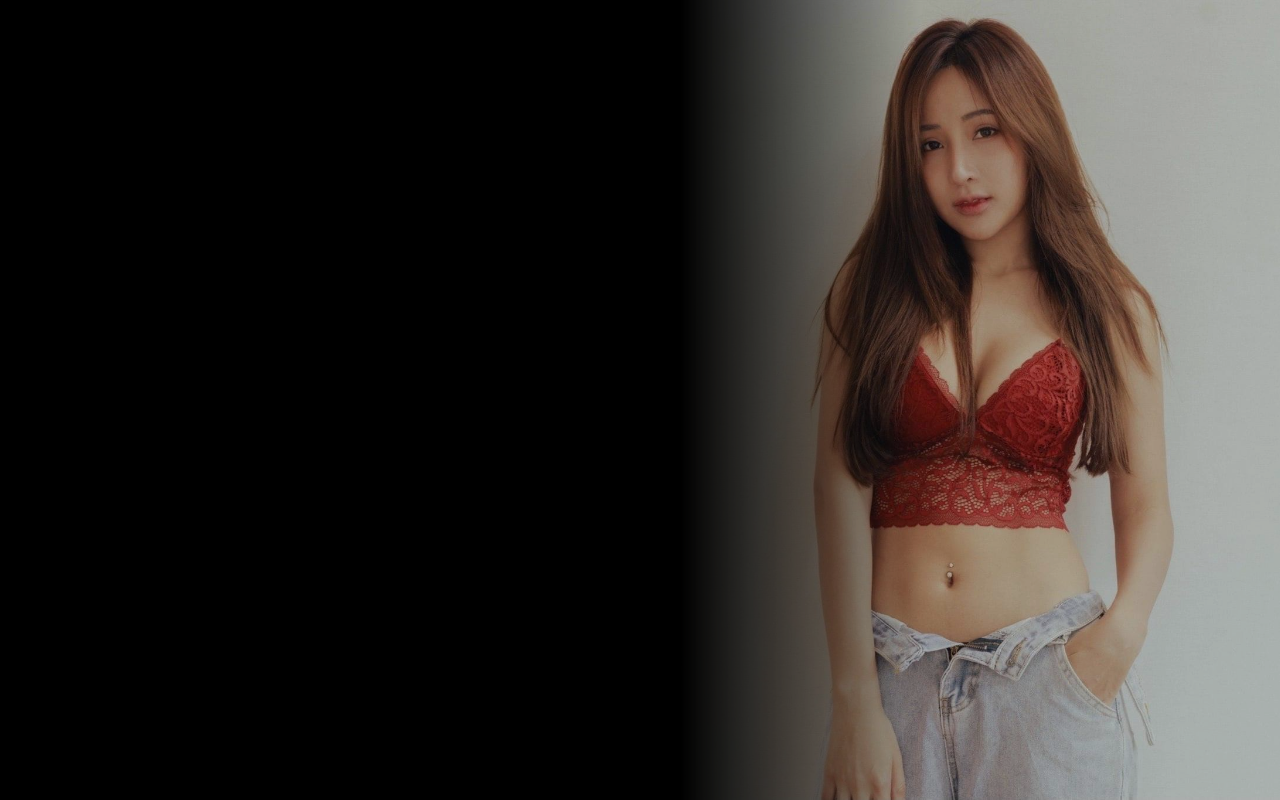
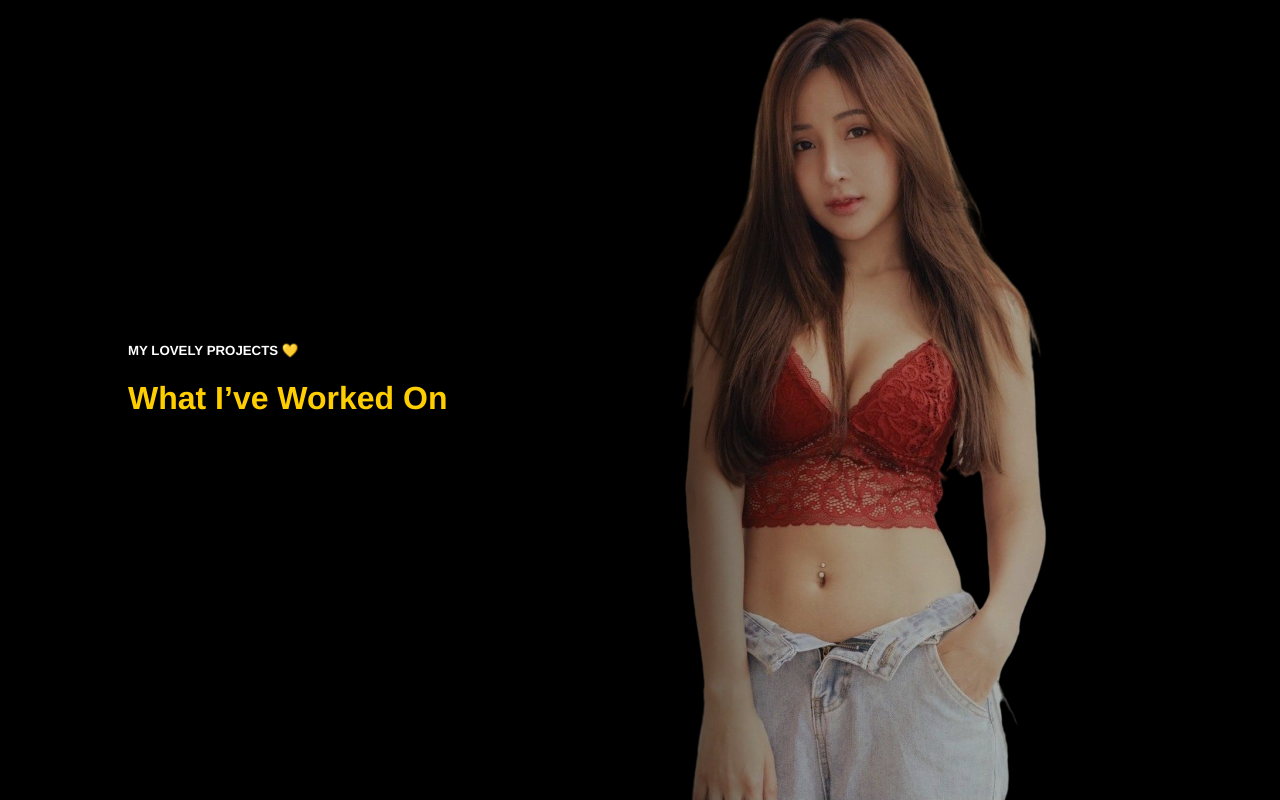
Before and after one commit to raisamong/portfolio-rsm, a Vue app: page /project in a window 1280 px wide. Before the commit this address had no page. Built offline with nearby package versions, Linux system fonts and the light colour scheme.

Commit message:
add project

```diff
--- a/src/App.vue
+++ b/src/App.vue
@@ -100,7 +100,7 @@ body {
 }
 
 .profile-image {
-  background-image: url('/img/fear.jpeg');
+  background-image: url('/img/fear-png.png');
   background-size: cover;
   background-repeat: no-repeat;
   background-position: center center;
@@ -120,6 +120,7 @@ body {
   height: 100%;
   flex-shrink: 1;
   width: 600px;
+  margin-right: 10%;
 
   //adjust opacity
   opacity: 1;
--- a/src/router/index.ts
+++ b/src/router/index.ts
@@ -11,6 +11,11 @@ const routes: Array<RouteRecordRaw> = [
     path: '/skill',
     name: 'Skill',
     component: () => import('../views/Skill.vue')
+  },
+  {
+    path: '/project',
+    name: 'Project',
+    component: () => import('../views/Project.vue')
   }
 ]
 
--- /dev/null
+++ b/src/views/Project.vue
@@ -0,0 +1,22 @@
+<template>
+  <div class="containter">
+    <h5 class="white-text">MY LOVELY PROJECTS 💛</h5>
+    <h1>What I’ve Worked On</h1>
+  </div>
+</template>
+
+<script lang="ts"></script>
+
+<style scoped lang="scss">
+.containter {
+  position: absolute;
+  top: 50%;
+  left: 10%;
+  transform: translateY(-60%);
+  font-weight: bold;
+  text-align: start;
+  @media only screen and (max-width: 515px) {
+    top: 60%;
+  }
+}
+</style>
```
Also changed, not shown: public/img/fear-png.png (added).
